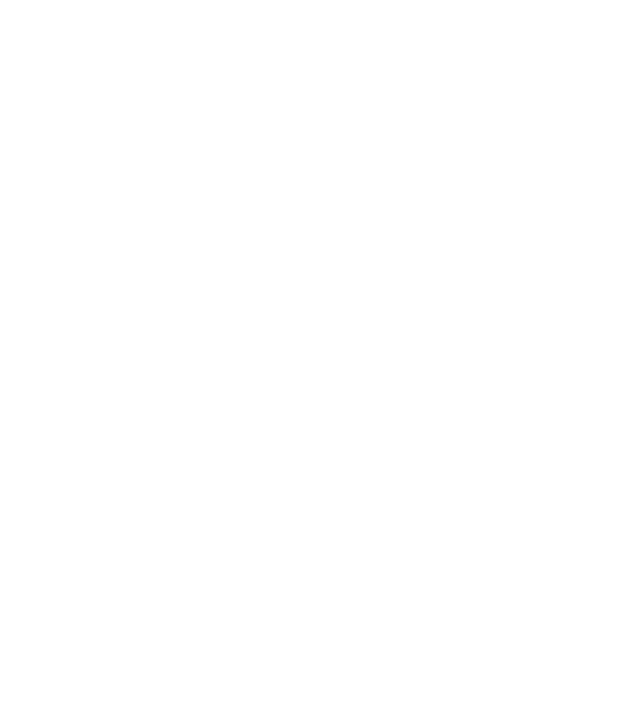
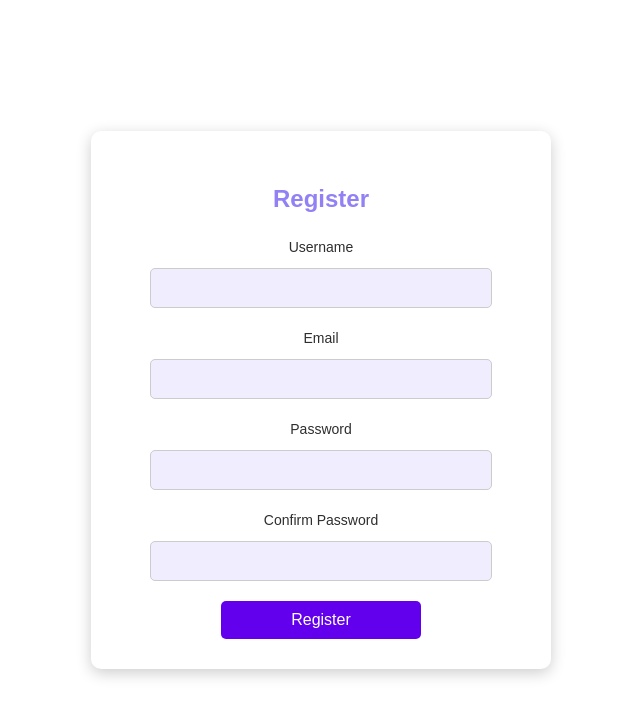
Before and after one commit to dormatana101/Edits-And-Making-Pages, a React app in the folder Client/: page /register in a window 1280 px wide. Before the commit this address had no page. Shown: the top 716 px of the page, without its empty margins (319-959 px from the left). Built offline with nearby package versions, Linux system fonts and the light colour scheme; the HTML template or start-up script is replaced by a standard one.

Commit message:
Register Worked

```diff
--- a/Client/src/Components/App.tsx
+++ b/Client/src/Components/App.tsx
@@ -8,7 +8,8 @@
   return (
     <Router>
       <Routes>
-        <Route path="/" element={<Register />} />
+        <Route path="/login" element={<Login />} />
+        <Route path="/register" element={<Register />} />
         <Route path="/dashboard" element={<PrivateRoute><Dashboard /></PrivateRoute>} />
       </Routes>
     </Router>
--- a/Client/src/Components/Login.tsx
+++ b/Client/src/Components/Login.tsx
@@ -1,10 +1,10 @@
 import '../css/Login.css';
 import React, { useState } from 'react';
 import EaseLogo from '../images/EaseLogo.png';
-import { useNavigate } from 'react-router-dom';
+import { useNavigate, Link } from 'react-router-dom'; // Импорт Link
 import { IoLockClosedOutline } from "react-icons/io5";
 import { RxAvatar } from "react-icons/rx";
-import { FcGoogle } from "react-icons/fc"; // Import Google icon
+import { FcGoogle } from "react-icons/fc";
 
 function Login() {
   const [email, setEmail] = useState('');
@@ -23,17 +23,16 @@
 
       const data = await response.json();
       if (response.ok) {
-        // Handle successful login
         console.log('Login successful:', data);
         navigate('/dashboard');
       } else {
-        // Handle login error
         console.error('Login failed:', data);
       }
     } catch (error) {
       console.error('Error:', error);
     }
   };
+
   return (
     <div>
       <div className="container">
@@ -61,6 +60,9 @@
             </div>
             <button onClick={handleLogin}>Login Now</button>
             <div className="footer">
+              <p>
+                Don't have an account? <Link to="/register">Register here</Link>
+              </p>
               <p>or Sign in with</p>
               <button className="google-login">
                 <FcGoogle className="google-icon" />Google
--- a/Client/src/Components/Register.tsx
+++ b/Client/src/Components/Register.tsx
@@ -1,16 +1,19 @@
 import React, { useState } from 'react';
+import { useNavigate } from 'react-router-dom';
 import '../Css/Register.css';
+
 const Register = () => {
+  const navigate = useNavigate();
   const [formData, setFormData] = useState({
     username: '',
     email: '',
     password: '',
     confirmPassword: '',
   });
+  const [errors, setErrors] = useState<Record<string, string>>({});
+  const [successMessage, setSuccessMessage] = useState('');
+  const [isLoading, setIsLoading] = useState(false);
 
-  const [errors, setErrors] = useState<Record<string, string>>({});
-
-  // Handle input changes
   const handleChange = (e: React.ChangeEvent<HTMLInputElement>) => {
     const { name, value } = e.target;
     setFormData((prevData) => ({
@@ -19,14 +22,12 @@
     }));
   };
 
-  // Validate form
   const validateForm = () => {
     const newErrors: Record<string, string> = {};
 
     if (!formData.username.trim()) {
       newErrors.username = 'Username is required';
-    }
-    else if(formData.username.length < 3){
+    } else if (formData.username.length < 3) {
       newErrors.username = 'Username must be at least 3 characters';
     }
 
@@ -50,12 +51,44 @@
     return Object.keys(newErrors).length === 0;
   };
 
-
-  const handleSubmit = (e: React.FormEvent<HTMLFormElement>) => {
+  const handleSubmit = async (e: React.FormEvent<HTMLFormElement>) => {
     e.preventDefault();
     if (validateForm()) {
-      console.log('Form submitted:', formData);
-      // Send formData to the server here
+      setIsLoading(true);
+      try {
+        const response = await fetch('http://localhost:3000/auth/register', {
+          method: 'POST',
+          headers: { 'Content-Type': 'application/json' },
+          body: JSON.stringify({
+            email: formData.email,
+            password: formData.password,
+          }),
+        });
+
+        if (response.ok) {
+          setSuccessMessage('Registration successful! Redirecting to login...');
+          setFormData({
+            username: '',
+            email: '',
+            password: '',
+            confirmPassword: '',
+          });
+          setErrors({});
+          setTimeout(() => navigate('/login'), 2000);
+        } else {
+          const errorData = await response.json();
+          if (errorData.message.includes('User already exists')) {
+            setErrors({ email: 'This email is already registered.' });
+          } else {
+            setErrors({ server: errorData.message || 'Registration failed' });
+          }
+        }
+      } catch (error) {
+        console.error('Error during registration:', error);
+        setErrors({ server: 'Something went wrong. Please try again later.' });
+      } finally {
+        setIsLoading(false);
+      }
     }
   };
 
@@ -110,7 +143,12 @@
             )}
           </div>
 
-        <button type="submit">Register</button>
+          {errors.server && <p className="error">{errors.server}</p>}
+          {successMessage && <p className="success">{successMessage}</p>}
+
+          <button type="submit" disabled={isLoading}>
+            {isLoading ? 'Registering...' : 'Register'}
+          </button>
         </form>
       </div>
     </div>
```
Lines whose indentation alone changed are shown as unchanged.
